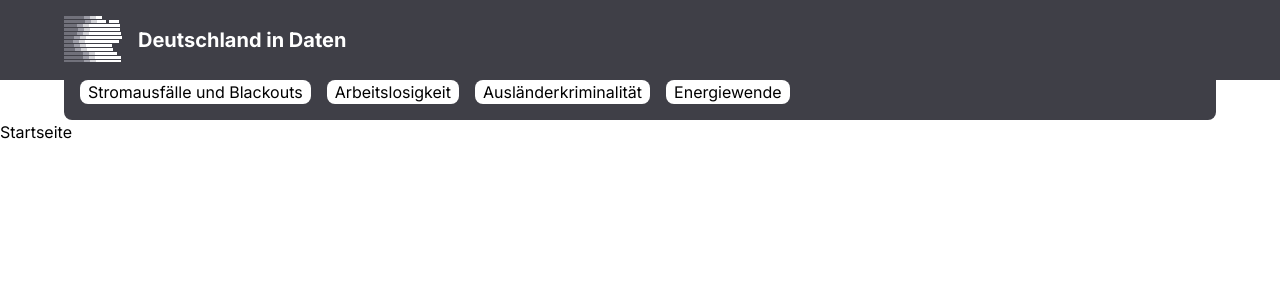
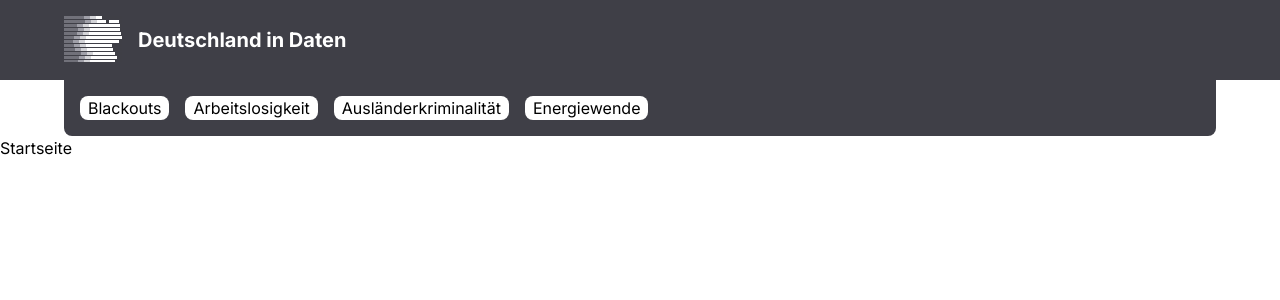
Before and after one commit to me-ben/polivisu, a Next.js app: page / in a window 1280 px wide. Shown: the top 300 px of the page. Built offline with nearby package versions, Linux system fonts and the light colour scheme.

Commit message:
logo animation and header

```diff
--- a/src/app/stromausfaelle/page.tsx
+++ b/src/app/blackouts/page.tsx
@@ -4,7 +4,7 @@ export default function TestPage() {
   return (
     <div className="min-h-screen bg-white text-black">
       <Content>
-        <h1 className="text-xl font-bold mb-2 sm:mb-4">Stromausfälle und Blackouts</h1>
+        <h1 className="text-xl font-bold mb-2 sm:mb-4">Blackouts</h1>
         <p>Hier kommt später der Seiteninhalt hin.</p>
       </Content>
     </div>
--- a/src/components/Charts/TraceToggler/TraceToggler.tsx
+++ b/src/components/Charts/TraceToggler/TraceToggler.tsx
@@ -36,7 +36,7 @@ export const TraceToggler: React.FC<TraceTogglerProps> = ({
               onClick={() => onToggle(trace.id)}
               onMouseEnter={() => setHoveredTrace(trace.id)}
               onMouseLeave={() => setHoveredTrace(null)}
-              className="px-1 rounded-full text-xs font-medium"
+              className="cursor-pointer px-1 rounded-full text-xs font-medium"
               style={{
                 border: `solid 2px ${bgColor}`,
                 backgroundColor: hoveredTrace === trace.id
--- a/src/components/Header/Header.tsx
+++ b/src/components/Header/Header.tsx
@@ -1,6 +1,6 @@
 'use client';
 import { usePathname } from 'next/navigation';
-import { useState, useMemo } from 'react';
+import { useState, useMemo, useEffect } from 'react';
 import { Navigation } from '@/components/Navigation/Navigation';
 import { Logo } from '@/components/Logo/Logo';
 import { useRouter } from 'next/navigation';
@@ -10,47 +10,61 @@ const Header = () => {
   const pathname = usePathname();
   const isHomepage = pathname === '/';
   const [isNavOpen, setIsNavOpen] = useState(false);
+  const [isLogoHovered, setIsLogoHovered] = useState(false);
+  const [isMounted, setIsMounted] = useState(false);
   const router = useRouter();
 
-  // Finde den aktuellen Seitentitel
+  // Determine current page title
   const currentPageTitle = useMemo(() => {
     const route = routes.find(r => r.path === pathname);
     return route?.name || 'Seite';
   }, [pathname]);
+
+  // Prevent FOUC by delaying render until mounted
+  useEffect(() => {
+    setIsMounted(true);
+  }, []);
+
+  if (!isMounted) {
+    return (
+      <header className="sticky top-0 z-[1000] bg-zinc-700">
+        <div className="max-w-6xl mx-auto h-16" />
+      </header>
+    );
+  }
 
   return (
     <>
       <header className="sticky top-0 z-[1000] bg-zinc-700">
         <div className="max-w-6xl mx-auto">
           <div className="flex items-top justify-between w-full gap-2 sm:gap-4">
-            <div className="flex items-center py-2 sm:py-4 flex-row text-left gap-2 sm:gap-4 min-w-0 flex-1">
-              <Logo
-                className="cursor-pointer"
-                onClick={() => router.push('/')}
-              />
-              <h1
-                onClick={() => router.push('/')}
-                className={`text-xl font-bold text-white hover:text-red-300 cursor-pointer overflow-hidden text-ellipsis whitespace-nowrap
-                  ${!isHomepage ? 'hidden sm:block' : ''}`}
-              >
+            {/* Logo und Titel Container - nimmt verfügbaren Platz ein und ermöglicht Titel-Überlauf */}
+            <div
+              onClick={() => router.push('/')}
+              onMouseEnter={() => setIsLogoHovered(true)}
+              onMouseLeave={() => setIsLogoHovered(false)}
+              className="group flex items-center py-2 sm:py-4 flex-row text-left gap-2 sm:gap-4 flex-1 min-w-0 overflow-hidden cursor-pointer"
+            >
+              <Logo isHovered={isLogoHovered} />
+              <h1 className="text-xl font-bold text-white group-hover:text-red-300 transition-colors duration-200 ease-in-out overflow-hidden text-ellipsis whitespace-nowrap">
                 Deutschland in Daten
               </h1>
             </div>
+
+            {/* Navigation Button - nimmt immer benötigten Platz ein (flex-shrink-0) */}
             {!isHomepage && (
               <button
                 onClick={() => setIsNavOpen(!isNavOpen)}
                 aria-label={isNavOpen ? "Navigation schließen" : "Navigation öffnen"}
                 aria-expanded={isNavOpen}
-                className={`h-8 sm:h-12 pl-2 sm:pl-4 pr-1 mb-2 sm:mb-4 sm:pr-2 sm:gap-1 rounded-b-lg cursor-pointer flex items-center justify-center overflow-hidden text-ellipsis whitespace-nowrap
+                className={`h-8 sm:h-12 pl-2 sm:pl-4 pr-1 mb-2 sm:mb-4 sm:pr-2 sm:gap-1 rounded-b-lg cursor-pointer flex items-center justify-center flex-shrink-0
                   ${isNavOpen
                     ? 'bg-red-300 hover:bg-gradient-to-t hover:from-red-300 hover:to-white'
                     : 'bg-white hover:bg-gradient-to-t hover:from-red-300 hover:to-white'
                   }`}
               >
-                <span className="sr-only">
-                  Navigation
-                </span>
-                <span className="font-bold text-black text-base sm:text-lg overflow-hidden text-ellipsis whitespace-nowrap pl-1]">
+                <span className="sr-only">Navigation</span>
+                <span className="font-bold text-black text-base sm:text-lg pl-1">
                   {currentPageTitle}
                 </span>
                 <img
@@ -58,10 +72,7 @@ const Header = () => {
                   alt=""
                   aria-hidden="true"
                   className={`h-6 sm:h-8 w-auto transition-transform duration-100
-                    ${isNavOpen
-                      ? 'rotate-180'
-                      : 'rotate-0'
-                    }`}
+                    ${isNavOpen ? 'rotate-180' : 'rotate-0'}`}
                 />
               </button>
             )}
--- a/src/components/Logo/Logo.tsx
+++ b/src/components/Logo/Logo.tsx
@@ -1,186 +1,190 @@
 import React, { useState, useEffect } from 'react';
 
-// Typen
 type BarSegments = number[];
 type BarData = Record<string, BarSegments>;
 
-// Konstanten - Jetzt mit Tailwind-Klassen statt Farbcodes
-const DEFAULT_COLORS = [
-  "bg-zinc-500",
-  "bg-zinc-400",
-  "bg-zinc-300",
-  "bg-white",
-  "bg-zinc-700",
-  "bg-white"
-];
 
-const HOVER_COLORS = [
-  "bg-white",
-  "bg-red-100",
-  "bg-red-200",
-  "bg-red-300",
-  "bg-zinc-700",
-  "bg-red-300"
-];
+// Animation configuration - single source of truth for all transitions
+const ANIMATION = {
+  DURATION: 200,
+  TIMING_FUNCTION: 'ease-in-out' as const,
+} as const;
 
-const SCALE = {
-  MOBILE: 2/4,
-  DESKTOP: 2/3,
+// Color definitions - converted to hex values for CSS transitions
+const COLORS = {
+  DEFAULT: [
+    "#71717a", // bg-zinc-500
+    "#a1a1aa", // bg-zinc-400
+    "#d4d4d8", // bg-zinc-300
+    "#ffffff", // bg-white
+    "#3f3f46", // bg-zinc-700
+    "#ffffff", // bg-white
+    "#3f3f46", // bg-zinc-700
+    "#3f3f46", // bg-zinc-700
+    "#3f3f46", // bg-zinc-700
+  ],
+  HOVER: [
+    "#3f3f46", // bg-zinc-700
+    "#fee2e2", // bg-red-100
+    "#fecaca", // bg-red-200
+    "#fca5a5", // bg-red-300
+    "#3f3f46", // bg-zinc-700
+    "#fca5a5", // bg-red-300
+    "#bd8385", // custom
+    "#7e6166", // custom
+    "#3f3f46", // bg-zinc-700
+  ],
+} as const;
+
+
+  // Layout configuration
+  const LAYOUT = {
+  MOBILE_SCALE: 2 / 4,
+  DESKTOP_SCALE: 2 / 3,
   BAR_HEIGHT: 4,
   BAR_GAP: 2,
-  SEGMENT_DIVISOR: (10/3)*2,
+  SEGMENT_DIVISOR: (10 / 3) * 2,
 } as const;
 
-const ANIMATION_CONFIG = {
-  enabled: true,
-  speed: 100,
-  maxAmplitude: 80,
-  stepSize: 20,
-  gapBars: 30,
-} as const;
 
-const BASE_BAR_DATA: BarData = {
-  'bar_0': [200, 60, 60, 60],
-  'bar_1': [210, 60, 60, 90, 30, 100],
-  'bar_2': [130, 60, 60, 310],
-  'bar_3': [140, 60, 60, 300],
-  'bar_4': [130, 60, 60, 320],
-  'bar_5': [100, 60, 60, 360],
-  'bar_6': [90, 60, 60, 340],
-  'bar_7': [100, 60, 60, 260],
-  'bar_8': [110, 60, 60, 260],
-  'bar_9': [170, 60, 60, 220],
-  'bar_10': [150, 60, 60, 260],
-  'bar_11': [140, 60, 60, 250],
-};
+// Animation states
+const STATES = {
+  START: {
+    'bar_0': [200, 0, 0, 60, 0, 0, 60, 60, 200],
+    'bar_1': [210, 0, 0, 90, 30, 100, 60, 60, 30],
+    'bar_2': [130, 0, 0, 310, 0, 0, 60, 60, 20],
+    'bar_3': [140, 0, 0, 300, 0, 0, 60, 60, 20],
+    'bar_4': [130, 0, 0, 320, 0, 0, 60, 60, 10],
+    'bar_5': [100, 0, 0, 360, 0, 0, 60, 60, 0],
+    'bar_6': [90, 0, 0, 340, 0, 0, 60, 60, 30],
+    'bar_7': [100, 0, 0, 260, 0, 0, 60, 60, 100],
+    'bar_8': [110, 0, 0, 260, 0, 0, 60, 60, 90],
+    'bar_9': [170, 0, 0, 220, 0, 0, 60, 60, 70],
+    'bar_10': [150, 0, 0, 260, 0, 0, 60, 60, 50],
+    'bar_11': [140, 0, 0, 250, 0, 0, 60, 60, 70],
+  } as BarData,
 
-const isDesktop = (): boolean => typeof window !== 'undefined' && window.innerWidth >= 640;
-
-const calculateBarExtension = (barIndex: number, iteration: number): number => {
-  const { maxAmplitude, stepSize, gapBars } = ANIMATION_CONFIG;
-  const stepsToMax = maxAmplitude / stepSize;
-  const waveLength = stepsToMax * 2;
-  const totalCycleLength = waveLength + gapBars;
-  const positionInCycle = (iteration - barIndex + totalCycleLength * 100) % totalCycleLength;
-
-  if (positionInCycle >= waveLength) return 0;
-  if (positionInCycle <= stepsToMax) return positionInCycle * stepSize;
-  if (positionInCycle < waveLength) return maxAmplitude - ((positionInCycle - stepsToMax) * stepSize);
-
-  return 0;
-};
-
-const getAnimatedBarData = (iteration: number): BarData => {
-  const animatedData: BarData = {};
-
-  Object.entries(BASE_BAR_DATA).forEach(([barId, segments], index) => {
-    const extension = calculateBarExtension(index, iteration);
-    const animatedSegments = [...segments];
-    animatedSegments[0] = segments[0] + extension;
-    animatedData[barId] = animatedSegments;
-  });
-
-  return animatedData;
+  END: {
+    'bar_0': [200, 60, 60, 60, 0, 0, 0, 0, 200],
+    'bar_1': [210, 60, 60, 90, 30, 100, 0, 0, 30],
+    'bar_2': [130, 60, 60, 310, 0, 0, 0, 0, 20],
+    'bar_3': [140, 60, 60, 300, 0, 0, 0, 0, 20],
+    'bar_4': [130, 60, 60, 320, 0, 0, 0, 0, 10],
+    'bar_5': [100, 60, 60, 360, 0, 0, 0, 0, 0],
+    'bar_6': [90, 60, 60, 340, 0, 0, 0, 0, 30],
+    'bar_7': [100, 60, 60, 260, 0, 0, 0, 0, 100],
+    'bar_8': [110, 60, 60, 260, 0, 0, 0, 0, 90],
+    'bar_9': [170, 60, 60, 220, 0, 0, 0, 0, 70],
+    'bar_10': [150, 60, 60, 260, 0, 0, 0, 0, 50],
+    'bar_11': [140, 60, 60, 250, 0, 0, 0, 0, 70],
+  } as BarData,
 };
 
 interface BarSegmentProps {
   length: number;
-  className: string;
+  color: string;
 }
 
-const BarSegment: React.FC<BarSegmentProps> = ({ length, className }) => {
-  return (
+const BarSegment: React.FC<BarSegmentProps> = ({ length, color }) => (
   <div
-      className={className}
     style={{
-        height: `calc(${SCALE.BAR_HEIGHT}px * var(--logo-scale))`,
-        width: `calc(${length / SCALE.SEGMENT_DIVISOR}px * var(--logo-scale))`,
-        transition: 'width 0.1s ease-out',
+      height: `calc(${LAYOUT.BAR_HEIGHT}px * var(--logo-scale))`,
+      width: `calc(${length / LAYOUT.SEGMENT_DIVISOR}px * var(--logo-scale))`,
+      backgroundColor: color,
+      transition: `width ${ANIMATION.DURATION}ms ${ANIMATION.TIMING_FUNCTION}, background-color ${ANIMATION.DURATION}ms ${ANIMATION.TIMING_FUNCTION}`,
     }}
   />
 );
-};
 
 interface LogoBarProps {
   segments: BarSegments;
   isHovered: boolean;
 }
 
-const LogoBar: React.FC<LogoBarProps> = ({ segments, isHovered }) => {
-  return (
+const LogoBar: React.FC<LogoBarProps> = ({ segments, isHovered }) => (
   <div
     style={{
       display: 'flex',
-        height: `calc(${SCALE.BAR_HEIGHT}px * var(--logo-scale))`,
-        marginBottom: `calc(${SCALE.BAR_GAP}px * var(--logo-scale))`,
+      height: `calc(${LAYOUT.BAR_HEIGHT}px * var(--logo-scale))`,
+      marginBottom: `calc(${LAYOUT.BAR_GAP}px * var(--logo-scale))`,
     }}
   >
-      {segments.map((segmentLength, index) => (
+    {segments.map((length, index) => (
       <BarSegment
         key={index}
-          length={segmentLength}
-          className={`${isHovered ? HOVER_COLORS[index] : DEFAULT_COLORS[index]}
-                     transition-colors duration-300`}
+        length={length}
+        color={isHovered ? COLORS.HOVER[index] : COLORS.DEFAULT[index]}
       />
     ))}
   </div>
 );
-};
 
 interface LogoProps {
   className?: string;
-  onClick?: () => void;
+  isHovered?: boolean;
 }
 
-export const Logo: React.FC<LogoProps> = ({ className = "", onClick }) => {
-  const [isHovered, setIsHovered] = useState(false);
-  const [iteration, setIteration] = useState(0);
-  const [scale, setScale] = useState<number>(SCALE.MOBILE);
+export const Logo: React.FC<LogoProps> = ({
+  className = "",
+  isHovered = false
+}) => {
+  const [barData, setBarData] = useState<BarData>(STATES.START);
+  const [hasAnimated, setHasAnimated] = useState(false);
+  const [scale, setScale] = useState<number | null>(null);
+  const [isMounted, setIsMounted] = useState(false);
 
+  // Determine initial scale before rendering
   useEffect(() => {
-    const updateScale = () => {
-      setScale(isDesktop() ? SCALE.DESKTOP : SCALE.MOBILE);
+    const getInitialScale = () => {
+      if (typeof window === 'undefined') return null;
+      return window.innerWidth >= 640 ? LAYOUT.DESKTOP_SCALE : LAYOUT.MOBILE_SCALE;
     };
 
-    updateScale();
-    window.addEventListener('resize', updateScale);
-    return () => window.removeEventListener('resize', updateScale);
+    setScale(getInitialScale());
+    setIsMounted(true);
   }, []);
 
+  // Animation setup
   useEffect(() => {
-    if (!ANIMATION_CONFIG.enabled) return;
+    if (scale === null || hasAnimated || isHovered) return;
 
-    const interval = setInterval(() => {
-      setIteration(prev => prev + 1);
-    }, ANIMATION_CONFIG.speed);
+    const timer = setTimeout(() => {
+      setBarData(STATES.END);
+      setHasAnimated(true);
+    }, 0);
 
-    return () => clearInterval(interval);
-  }, []);
+    return () => clearTimeout(timer);
+  }, [scale, hasAnimated, isHovered]);
 
-  const currentBarData = ANIMATION_CONFIG.enabled
-    ? getAnimatedBarData(iteration)
-    : BASE_BAR_DATA;
+  // Hover animation
+  useEffect(() => {
+    if (!hasAnimated || scale === null) return;
+    setBarData(isHovered ? STATES.START : STATES.END);
+  }, [isHovered, hasAnimated, scale]);
+
+  // Responsive scaling
+  useEffect(() => {
+    if (scale === null) return;
+
+    const handleResize = () => {
+      setScale(window.innerWidth >= 640 ? LAYOUT.DESKTOP_SCALE : LAYOUT.MOBILE_SCALE);
+    };
+
+    window.addEventListener('resize', handleResize);
+    return () => window.removeEventListener('resize', handleResize);
+  }, [scale]);
+
+  // Don't render until scale is determined
+  if (scale === null || !isMounted) return null;
 
   return (
     <div
-      className={className}
-      onClick={onClick}
-      onMouseEnter={() => setIsHovered(true)}
-      onMouseLeave={() => setIsHovered(false)}
-      style={{
-        ['--logo-scale' as string]: scale,
-        cursor: onClick ? 'pointer' : 'default',
-      }}
+      className={`cursor-pointer ${className}`}
+      style={{ ['--logo-scale' as string]: scale }}
     >
-      <div>
-        {Object.entries(currentBarData).map(([barId, segments]) => (
-          <LogoBar
-            key={barId}
-            segments={segments}
-            isHovered={isHovered}
-          />
+      {Object.entries(barData).map(([id, segments]) => (
+        <LogoBar key={id} segments={segments} isHovered={isHovered} />
       ))}
-      </div>
     </div>
   );
 };
--- a/src/components/Navigation/Navigation.tsx
+++ b/src/components/Navigation/Navigation.tsx
@@ -46,7 +46,7 @@ export const Navigation = ({
 
   if (isHomepage) {
     return (
-      <nav className="max-w-6xl mx-auto px-2 sm:px-4 pb-2 sm:pb-4 rounded-b-lg bg-zinc-700">
+      <nav className="max-w-6xl mx-auto px-2 sm:px-4 py-2 sm:py-4 rounded-b-lg bg-zinc-700">
         <div className="flex flex-wrap gap-2 sm:gap-4 justify-left">
           {navButtons}
         </div>
@@ -55,7 +55,7 @@ export const Navigation = ({
   }
 
   return (
-    <nav className="fixed z-[999] inset-x-0 max-w-6xl mx-auto px-2 sm:px-4 pb-2 sm:pb-4 bg-zinc-700 rounded-b-lg">
+    <nav className="fixed z-[999] inset-x-0 max-w-6xl mx-auto px-2 sm:px-4 py-2 sm:py-4 bg-zinc-700 rounded-b-lg">
       <div className="flex flex-wrap gap-2 sm:gap-4 justify-left">
         {navButtons}
       </div>
--- a/src/lib/routes.ts
+++ b/src/lib/routes.ts
@@ -1,6 +1,6 @@
 export const routes = [
   { path: '/', name: 'Deutschland in Daten', isHomepage: true },
-  { path: '/stromausfaelle', name: 'Stromausfälle und Blackouts' },
+  { path: '/blackouts', name: 'Blackouts' },
   { path: '/arbeitslosigkeit', name: 'Arbeitslosigkeit' },
   { path: '/auslaenderkriminalitaet', name: 'Ausländerkriminalität'},
   { path: '/energiewende', name: 'Energiewende'}
```
Also changed, not shown: src/app/arbeitslosigkeit/page.tsx (+8 -1 lines), public/data/bundestagswahl_2025.csv (added). Lines whose indentation alone changed are shown as unchanged.
